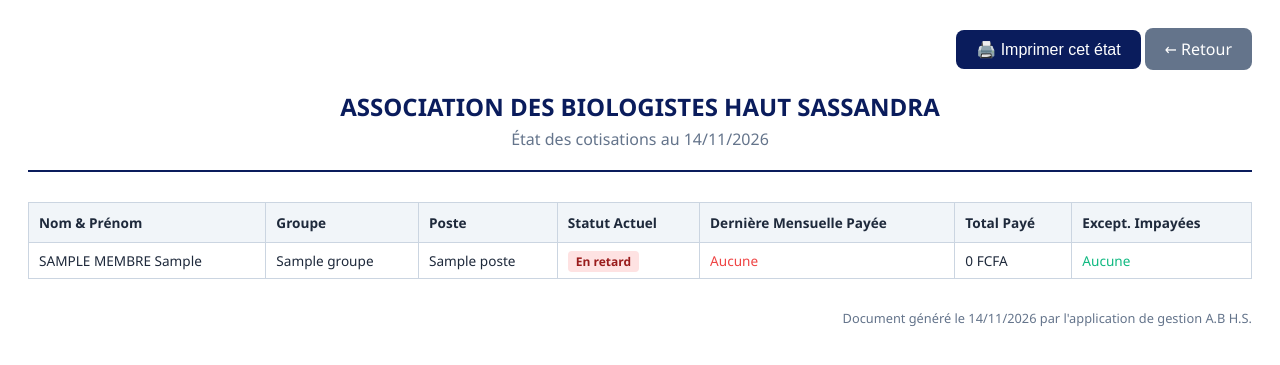
After one commit to abymig-ci/gestion-cotisations-abhs, a Django app: page /membres/etat-cotisations/ in a window 1280 px wide. The commit adds this page. Shown: the top 365 px of the page. Run offline with Django 5.2, Linux system fonts and the light colour scheme; a user stored in the database is signed in; tables that the repository leaves empty hold one stand-in row (values such as "Sample post").

Commit message:
Ajout de la page d'impression de l'etat des cotisations

```diff
--- a/membres/urls.py
+++ b/membres/urls.py
@@ -33,4 +33,5 @@ urlpatterns = [
     path('<int:pk>/reinitialiser/', views.reinitialiser_mot_de_passe, name='reinitialiser_mot_de_passe'),
     path('public/a-jour/', views.membres_a_jour, name='membres_a_jour'),
     path('public/en-retard/', views.membres_en_retard, name='membres_en_retard'),
+    path('etat-cotisations/', views.etat_cotisations_impression, name='etat_cotisations_impression'),
 ]
--- a/membres/views.py
+++ b/membres/views.py
@@ -433,3 +433,38 @@ def definir_mot_de_passe(request, token):
             return redirect('login')
 
     return render(request, 'membres/definir_mot_de_passe.html', {'token': token})
+
+@admin_required
+def etat_cotisations_impression(request):
+    # On récupère tous les membres actifs avec leurs infos
+    membres = Membre.objects.select_related('poste', 'groupe').filter(statut='actif').order_by('nom', 'prenom')
+
+    # On prépare une liste avec les détails pour chaque membre
+    etat_membres = []
+    for membre in membres:
+        # Dernière cotisation mensuelle payée
+        derniere_mensuelle = membre.cotisations.filter(
+            type_cotisation='mensuelle', statut='payee'
+        ).order_by('-annee', '-mois').first()
+
+        # Total payé (toutes cotisations confondues)
+        total_paye = membre.cotisations.filter(statut='payee').aggregate(
+            total=Sum('montant')
+        )['total'] or 0
+
+        # Cotisations exceptionnelles impayées
+        exceptionnelles_impayees = membre.cotisations.filter(
+            type_cotisation='exceptionnelle', statut='en_attente'
+        )
+
+        etat_membres.append({
+            'membre': membre,
+            'derniere_mensuelle': derniere_mensuelle,
+            'total_paye': total_paye,
+            'exceptionnelles_impayees': exceptionnelles_impayees,
+        })
+
+    return render(request, 'membres/etat_cotisations_impression.html', {
+        'etat_membres': etat_membres,
+        'today': timezone.now().date(),
+    })
--- /dev/null
+++ b/templates/membres/etat_cotisations_impression.html
@@ -0,0 +1,156 @@
+<!DOCTYPE html>
+<html lang="fr">
+<head>
+    <meta charset="UTF-8">
+    <title>État des cotisations - A.B H.S</title>
+    <style>
+        @media print {
+            .no-print { display: none !important; }
+            body { padding: 0; margin: 0; }
+            .page-break { page-break-before: always; }
+        }
+
+        body {
+            font-family: 'Segoe UI', Tahoma, Geneva, Verdana, sans-serif;
+            padding: 20px;
+            color: #1e293b;
+        }
+
+        .header-print {
+            text-align: center;
+            margin-bottom: 30px;
+            border-bottom: 2px solid #0a1c5c;
+            padding-bottom: 20px;
+        }
+
+        .header-print h1 {
+            color: #0a1c5c;
+            margin: 0;
+            font-size: 1.5rem;
+        }
+
+        .header-print p {
+            margin: 5px 0 0;
+            color: #64748b;
+        }
+
+        .table-print {
+            width: 100%;
+            border-collapse: collapse;
+            font-size: 0.85rem;
+        }
+
+        .table-print th {
+            background: #f1f5f9;
+            text-align: left;
+            padding: 10px;
+            border: 1px solid #cbd5e1;
+            font-weight: 600;
+        }
+
+        .table-print td {
+            padding: 8px 10px;
+            border: 1px solid #cbd5e1;
+            vertical-align: top;
+        }
+
+        .badge-print {
+            padding: 2px 8px;
+            border-radius: 4px;
+            font-size: 0.75rem;
+            font-weight: bold;
+        }
+
+        .badge-ok { background: #d1fae5; color: #065f46; }
+        .badge-retard { background: #fee2e2; color: #991b1b; }
+        .badge-carence { background: #fef3c7; color: #92400e; }
+
+        .btn-print {
+            display: inline-block;
+            padding: 10px 20px;
+            background: #0a1c5c;
+            color: white;
+            text-decoration: none;
+            border-radius: 8px;
+            margin-bottom: 20px;
+            cursor: pointer;
+            border: none;
+            font-size: 1rem;
+        }
+
+        .btn-print:hover { background: #1e3a8a; }
+    </style>
+</head>
+<body>
+
+    <div class="no-print" style="text-align: right;">
+        <button class="btn-print" onclick="window.print()">
+            🖨️ Imprimer cet état
+        </button>
+        <a href="{% url 'liste_membres' %}" class="btn-print" style="background: #64748b;">
+            ← Retour
+        </a>
+    </div>
+
+    <div class="header-print">
+        <h1>ASSOCIATION DES BIOLOGISTES HAUT SASSANDRA</h1>
+        <p>État des cotisations au {{ today|date:"d/m/Y" }}</p>
+    </div>
+
+    <table class="table-print">
+        <thead>
+            <tr>
+                <th>Nom & Prénom</th>
+                <th>Groupe</th>
+                <th>Poste</th>
+                <th>Statut Actuel</th>
+                <th>Dernière Mensuelle Payée</th>
+                <th>Total Payé</th>
+                <th>Except. Impayées</th>
+            </tr>
+        </thead>
+        <tbody>
+            {% for item in etat_membres %}
+            <tr>
+                <td class="fw-bold">{{ item.membre.nom|upper }} {{ item.membre.prenom }}</td>
+                <td>{{ item.membre.groupe.nom|default:"—" }}</td>
+                <td>{{ item.membre.poste.nom|default:"—" }}</td>
+                <td>
+                    {% if item.membre.statut_cotisation == 'À jour' %}
+                        <span class="badge-print badge-ok">À jour</span>
+                    {% elif item.membre.statut_cotisation == 'En retard' %}
+                        <span class="badge-print badge-retard">En retard</span>
+                    {% elif item.membre.statut_cotisation == 'En carence' %}
+                        <span class="badge-print badge-carence">En carence</span>
+                    {% else %}
+                        <span class="badge-print" style="background:#e2e8f0; color:#475569;">{{ item.membre.statut_cotisation }}</span>
+                    {% endif %}
+                </td>
+                <td>
+                    {% if item.derniere_mensuelle %}
+                        {{ item.derniere_mensuelle.get_mois_display }} {{ item.derniere_mensuelle.annee }}
+                    {% else %}
+                        <span style="color: #ef4444;">Aucune</span>
+                    {% endif %}
+                </td>
+                <td>{{ item.total_paye|floatformat:0 }} FCFA</td>
+                <td>
+                    {% if item.exceptionnelles_impayees %}
+                        <span style="color: #ef4444; font-weight: bold;">
+                            {{ item.exceptionnelles_impayees|length }} en attente
+                        </span>
+                    {% else %}
+                        <span style="color: #10b981;">Aucune</span>
+                    {% endif %}
+                </td>
+            </tr>
+            {% endfor %}
+        </tbody>
+    </table>
+
+    <div style="margin-top: 30px; text-align: right; font-size: 0.8rem; color: #64748b;">
+        Document généré le {{ today|date:"d/m/Y" }} par l'application de gestion A.B H.S.
+    </div>
+
+</body>
+</html>
```
Also changed, not shown: templates/membres/liste.html (+9 -4 lines).
